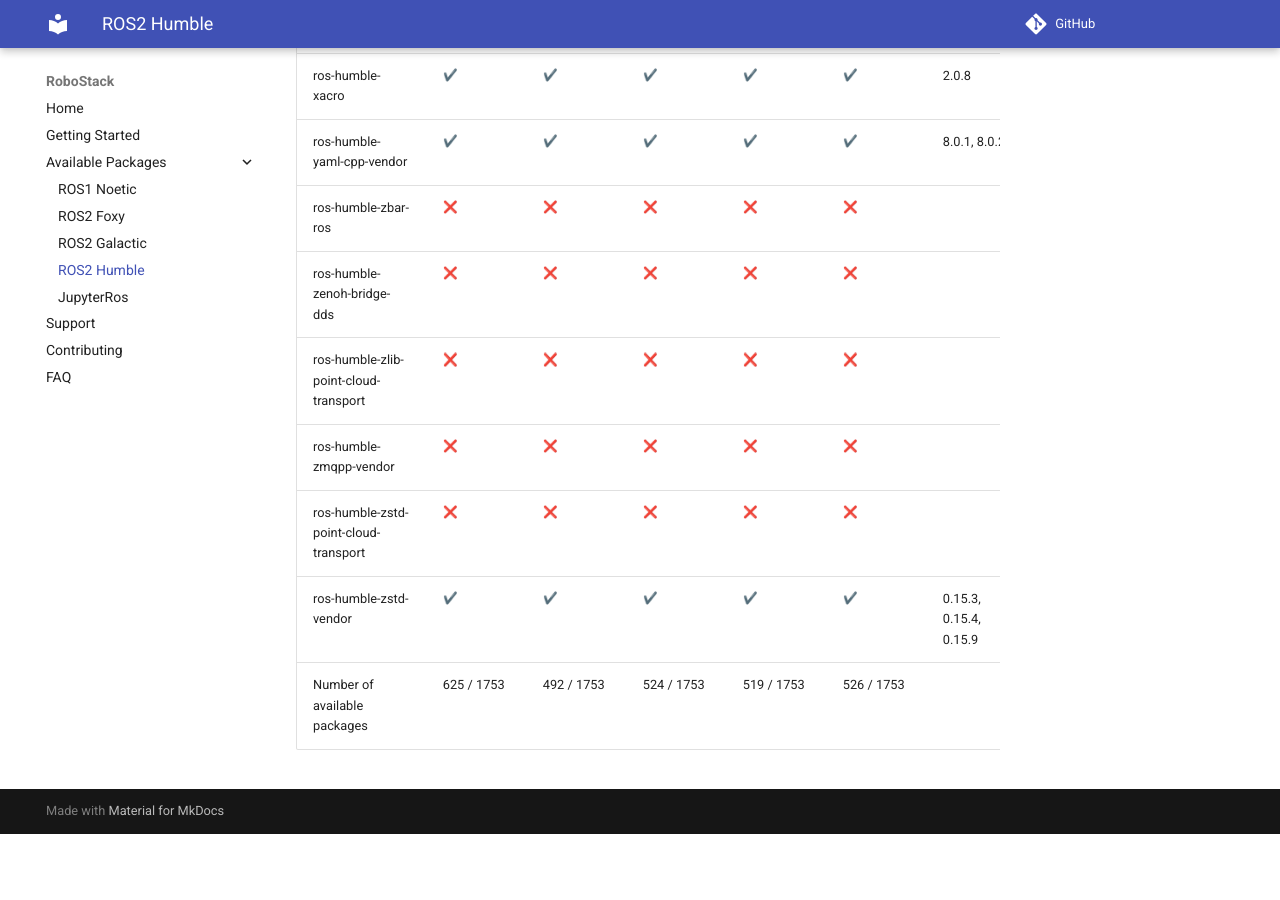
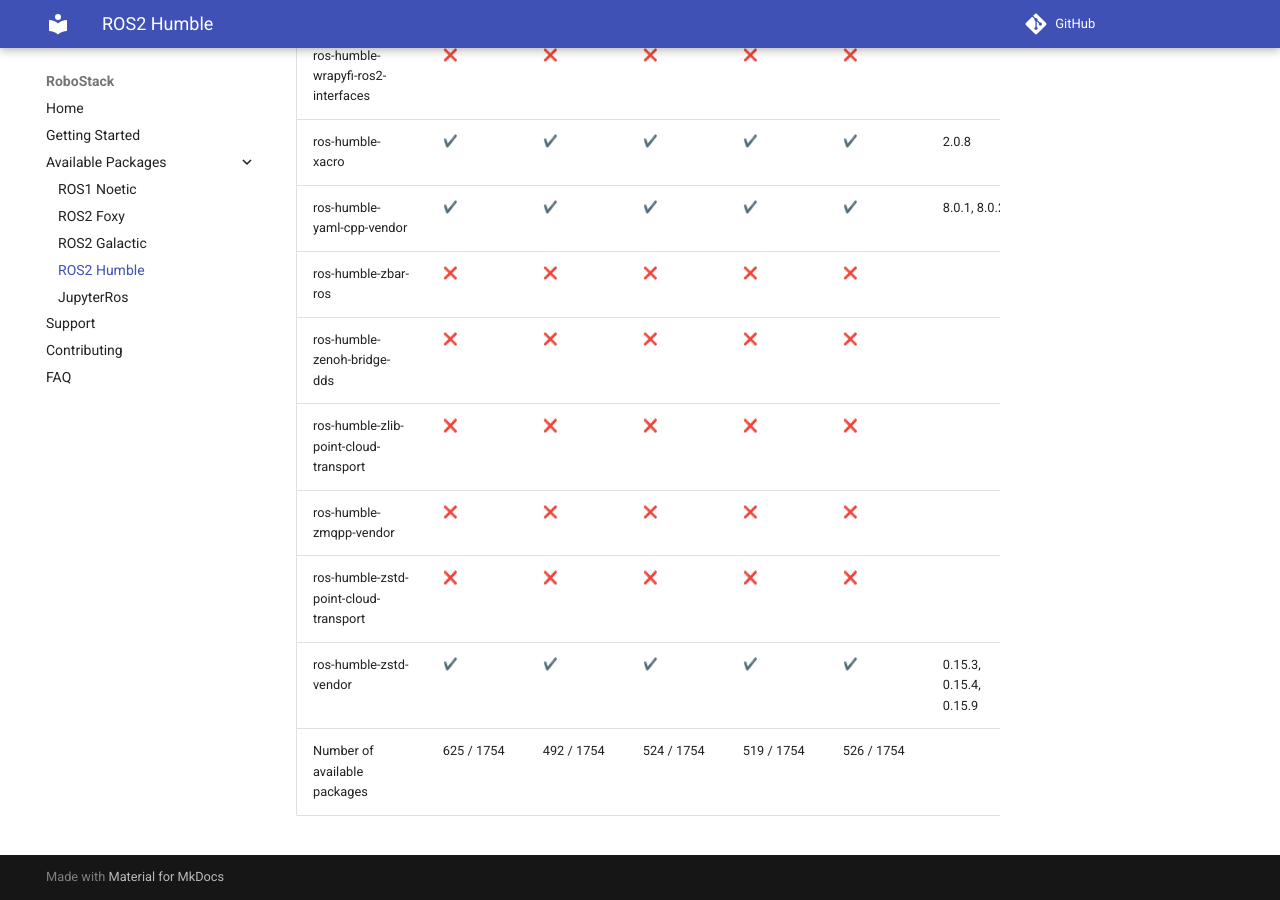
Before and after one commit to RoboStack/robostack.github.io, an MkDocs documentation site: the page built from docs/humble.md, in a window 1280 px wide and 900 px high, scrolled down 136581 px. Built offline with MkDocs 1.6.1 and Material for MkDocs 9.7.7, drawn with Linux system fonts in a browser that asks for light colours; emoji names are drawn with the system emoji font; comment, search, counter and statistics services are not loaded; before the commit the page ends 137415 px from its top, so only the background shows below that; some of the changed text lies outside the part shown.

Commit message:
Update tables

```diff
--- a/docs/humble.md
+++ b/docs/humble.md
@@ -1753,4 +1754,4 @@
 | ros-humble-zmqpp-vendor | :x: { data-sort='0' } | :x: { data-sort='0' } | :x: { data-sort='0' } | :x: { data-sort='0' } | :x: { data-sort='0' } |   |
 | ros-humble-zstd-point-cloud-transport | :x: { data-sort='0' } | :x: { data-sort='0' } | :x: { data-sort='0' } | :x: { data-sort='0' } | :x: { data-sort='0' } |   |
 | ros-humble-zstd-vendor | :heavy_check_mark: { data-sort='1' } | :heavy_check_mark: { data-sort='1' } | :heavy_check_mark: { data-sort='1' } | :heavy_check_mark: { data-sort='1' } | :heavy_check_mark: { data-sort='1' } | 0.15.3, 0.15.4, 0.15.9  |
-| Number of available packages |  625 / 1753 | 492 / 1753 | 524 / 1753 | 519 / 1753 | 526 / 1753 |
+| Number of available packages |  625 / 1754 | 492 / 1754 | 524 / 1754 | 519 / 1754 | 526 / 1754 |
```
Also changed, not shown: other parts of docs/humble.md (+1 -0 lines).
